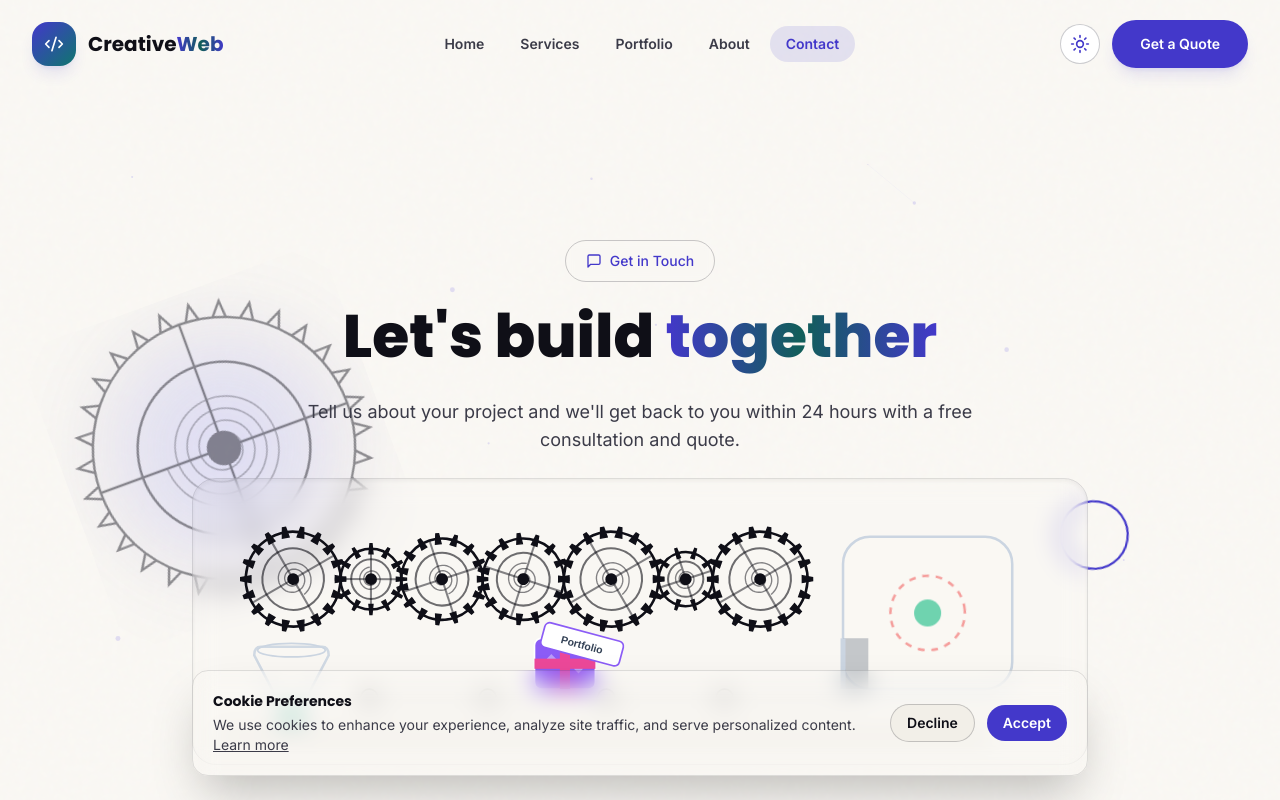
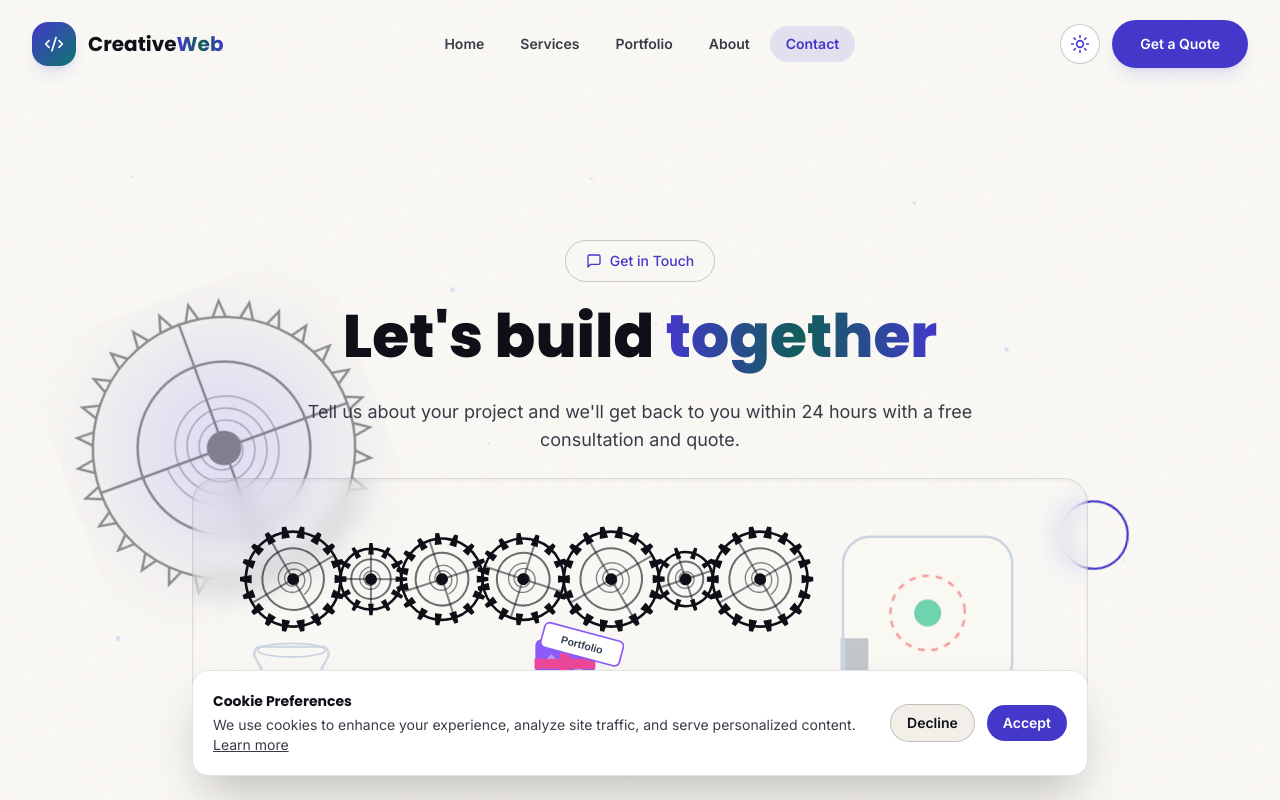
Before and after one commit to scottdixon-github/OneCreativeWeb, a React (Vite) app: page /contact in a window 1280 px wide. Shown: the top 800 px of the page. Built offline with nearby package versions, Linux system fonts and the light colour scheme.

Commit message:
Make cookie banner solid and theme-aware

```diff
--- a/src/components/CookieBanner.jsx
+++ b/src/components/CookieBanner.jsx
@@ -25,7 +25,7 @@ export default function CookieBanner() {
 
   return (
     <div className="fixed inset-x-0 bottom-0 z-50 p-4 sm:p-6">
-      <div className="mx-auto max-w-4xl rounded-2xl border border-line bg-surface-elevated/95 p-5 shadow-2xl backdrop-blur-md">
+      <div className="mx-auto max-w-4xl rounded-2xl border border-line bg-surface-elevated p-5 shadow-2xl">
         <div className="flex flex-col gap-4 sm:flex-row sm:items-center sm:justify-between">
           <div className="space-y-1">
             <h2 className="font-display text-sm font-bold text-content">Cookie Preferences</h2>
```
